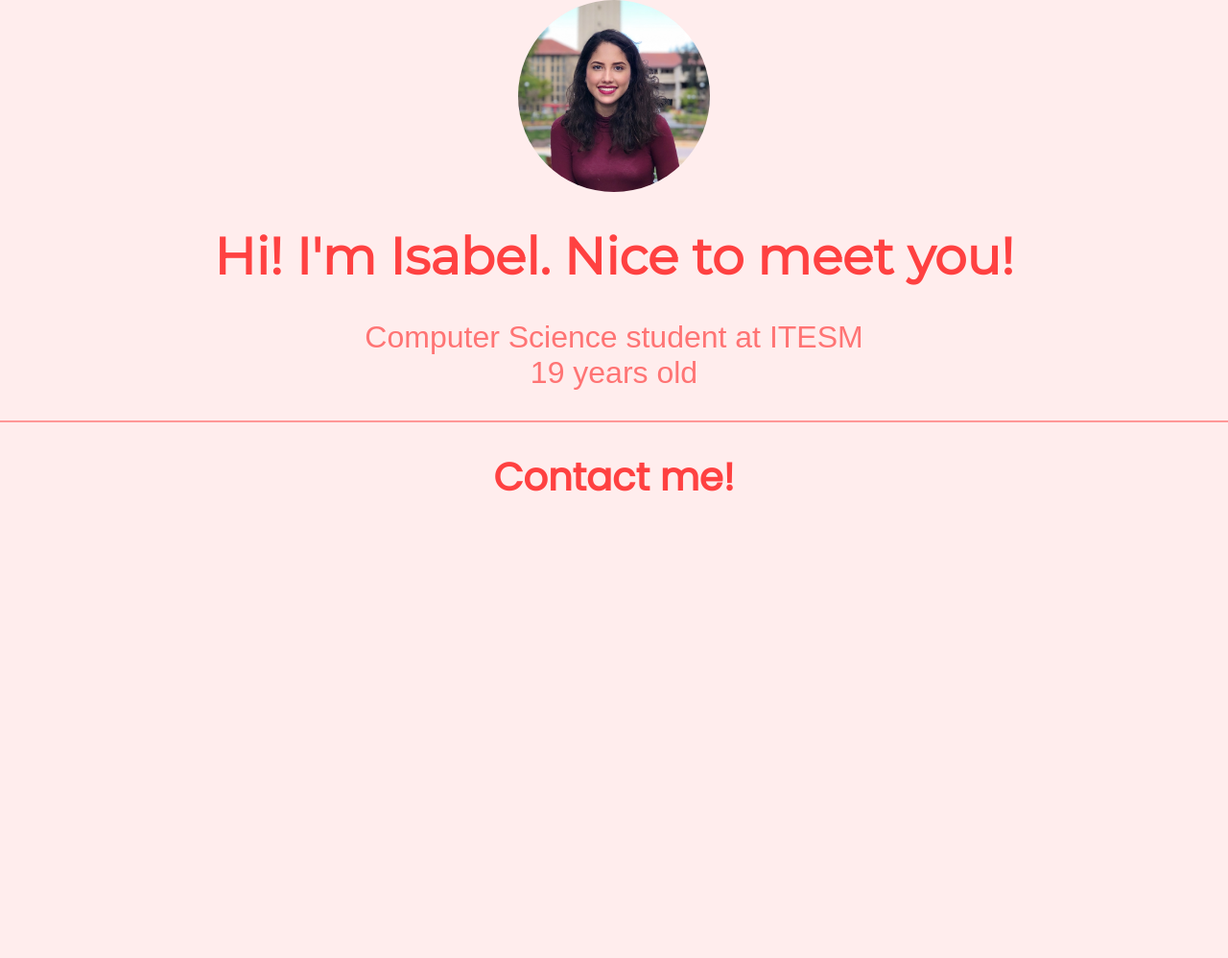
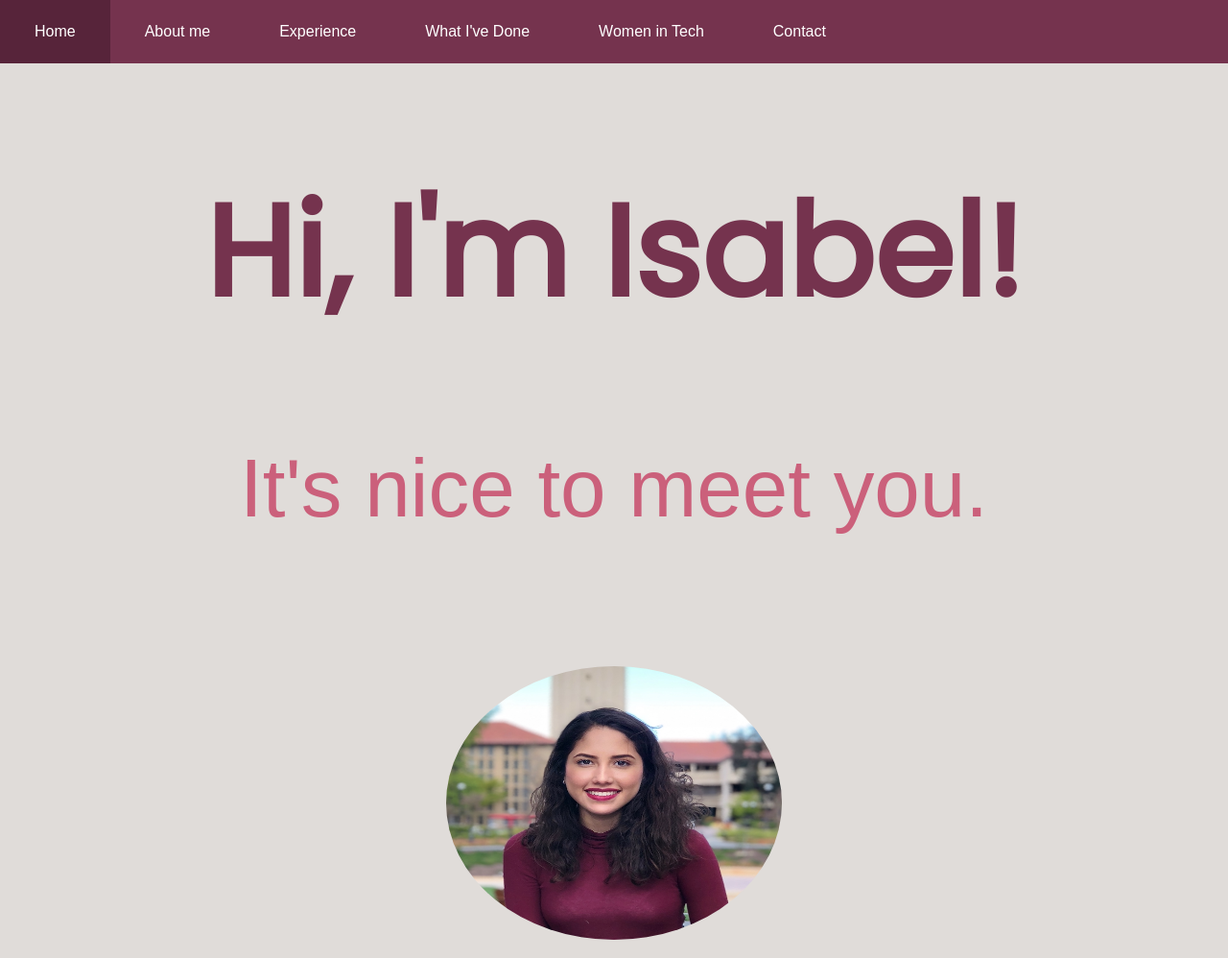
Before and after one commit to isabelcruz816/isabelcruz816.github.io, a plain HTML site: page pages/index.html in a window 1280 px wide. Shown: the top 998 px of the page at 96% size. Before the commit the page ends 800 px from the top, so only its background shows below. Drawn offline with Linux system fonts and the light colour scheme; a web font is replaced by a local one.

Commit message:
changes in header

```diff
--- a/css/main.css
+++ b/css/main.css
@@ -2,32 +2,78 @@
     Main CSS styles for the website
     @author Isabel Cruz.
 */
-body {
-    font-size: 62.5%;
+body { /*selector*/
+    background-color: #E0DCD9;
+    font-size: 62.5%; /*declarations*/
 }
 
-img {
+#ppicture {
     border-radius: 50%;
-    width: 200px;
-    height: 200px;
+    width: 350px;
+    height: 285px;
+    padding: 16px;
     display: block;
     margin-left: auto;
     margin-right: auto;
 }
 
-h1 {
-    font-family: 'Montserrat', sans-serif;
+.topnav {
+    background-color: #75334E;
+    overflow: hidden;
+}
+
+.topnav a {
+    float: left;
+    color: white;
+    font-family: 'Muli', sans-serif;
+    font-size: 16px;
+    padding: 24px 36px;
+    text-decoration: none;
+    text-align: center;
+}
+
+.topnav a:hover{
+    background-color: #CB607B;
+}
+
+.topnav a.active{
+    background: rgb(87, 36, 58);
+}
+
+.header {
+    padding: 60px;
+    text-align: center;
+    margin-top: 0px;
+    margin-bottom: 0px;
+    margin-block-end: 0px;
+    background: #E0DCD9;
+}
+
+h1.header {
+    font-family: 'Poppins', sans-serif;
     font-weight: 800;
-    font-size: 40pt;
-    color: #FF4141;
+    font-size: 100pt;
+    color: #75334E;
+}
+
+p.header {
+    font-family: 'Muli', sans-serif;
+    font-size: 64pt;
+    color: #CB607B;
+}
+
+p.description {
+    font-family:'Open Sans Condensed', sans-serif;
+    font-size: 24pt;
+    color: #CB607B;
     text-align: center;
 }
 
 h2 {
-    font-family: 'Poppins', sans-serif;
+    font-family: 'Monserrat', sans-serif;
     font-size: 30pt;
     font-weight: bold;
-    color: #FF4141;
+    color: #75334E;
     text-align: center;
 }
 
@@ -35,13 +81,6 @@ h2 {
     font-family: 'Open Sans Condensed', sans-serif;
 }
 
-p {
-    font-family: 'Muli', sans-serif;
-    font-size: 24pt;
-    color: #FF7474;
-    text-align: center;
-}
-
 #font3 {
     font-family: 'Poppins', sans-serif;
 }
--- a/pages/index.html
+++ b/pages/index.html
@@ -2,7 +2,7 @@
 
 <html>
 	<head>
-        <title>I'm Isabel.</title>
+		<title>Hi, I'm Isabel.</title>
 		<meta charset = "UTF-8"> <!-- defines default HTML character codes -->
 		<meta name = "autor" content = "Isabel Cruz"> <!-- identifies author -->
 		<!-- Stylesheets -->
@@ -14,11 +14,24 @@
 		<link href="https://fonts.googleapis.com/css?family=Muli&display=swap" rel="stylesheet">
 		<link href="https://fonts.googleapis.com/css?family=Poppins&display=swap" rel="stylesheet">
 	</head>
-    <body style = "background-color : #FFEDED; font-size : 1.2; font-family : sans-serif">
+	<body>
+		<!-- Navigation bar -->
+		<div class = "topnav">
+			<a class = "active" href = "index.html">Home</a>
+			<a href = "#">About me</a>
+			<a href = "#">Experience</a>
+			<a href = "#">What I've Done</a>
+			<a href = "#">Women in Tech</a>
+			<a href = "#">Contact</a>
+		</div>
+		<!--Header-->
+		<div class = "header">
+			<h1 class = "header">Hi, I'm Isabel!</h1>
+			<p class = "header">It's nice to meet you.</p>
+		</div>
 		<!-- About me -->
-        <img src = "../images/isabel2.jpeg" alt = "profile">
-        <h1>Hi! I'm Isabel. Nice to meet you!</h1>
-        <p>Computer Science student at ITESM <br> 19 years old</p>
+		<img id = "ppicture" src = "../images/isabel2.jpeg" alt = "profile">
+		<p class = "description">Computer Science student at ITESM <br> 19 years old</p>
 		<!--Contact me-->
 		<hr color = "#FF9797">
 		<h2>Contact me!</h2>
```
Also changed, not shown: 1 other file. Lines whose indentation alone changed are shown as unchanged.
